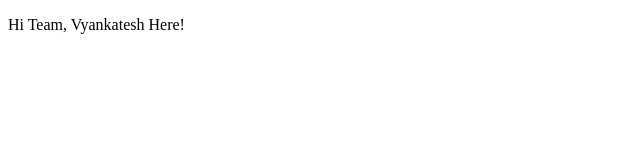
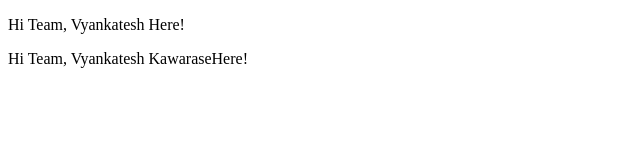
Before and after one commit to Vyankatesh1234/Practice2, a plain HTML site: page index.html in a window 1280 px wide. Shown: the whole page, without its empty margins (0-640 px from the left). Drawn offline with Linux system fonts and the light colour scheme.

Commit message:
Second Commit

```diff
--- a/index.html
+++ b/index.html
@@ -7,5 +7,6 @@
 </head>
 <body>
     <p>Hi Team, Vyankatesh Here!</p>
+    <p>Hi Team, Vyankatesh KawaraseHere!</p>
 </body>
 </html>
```
